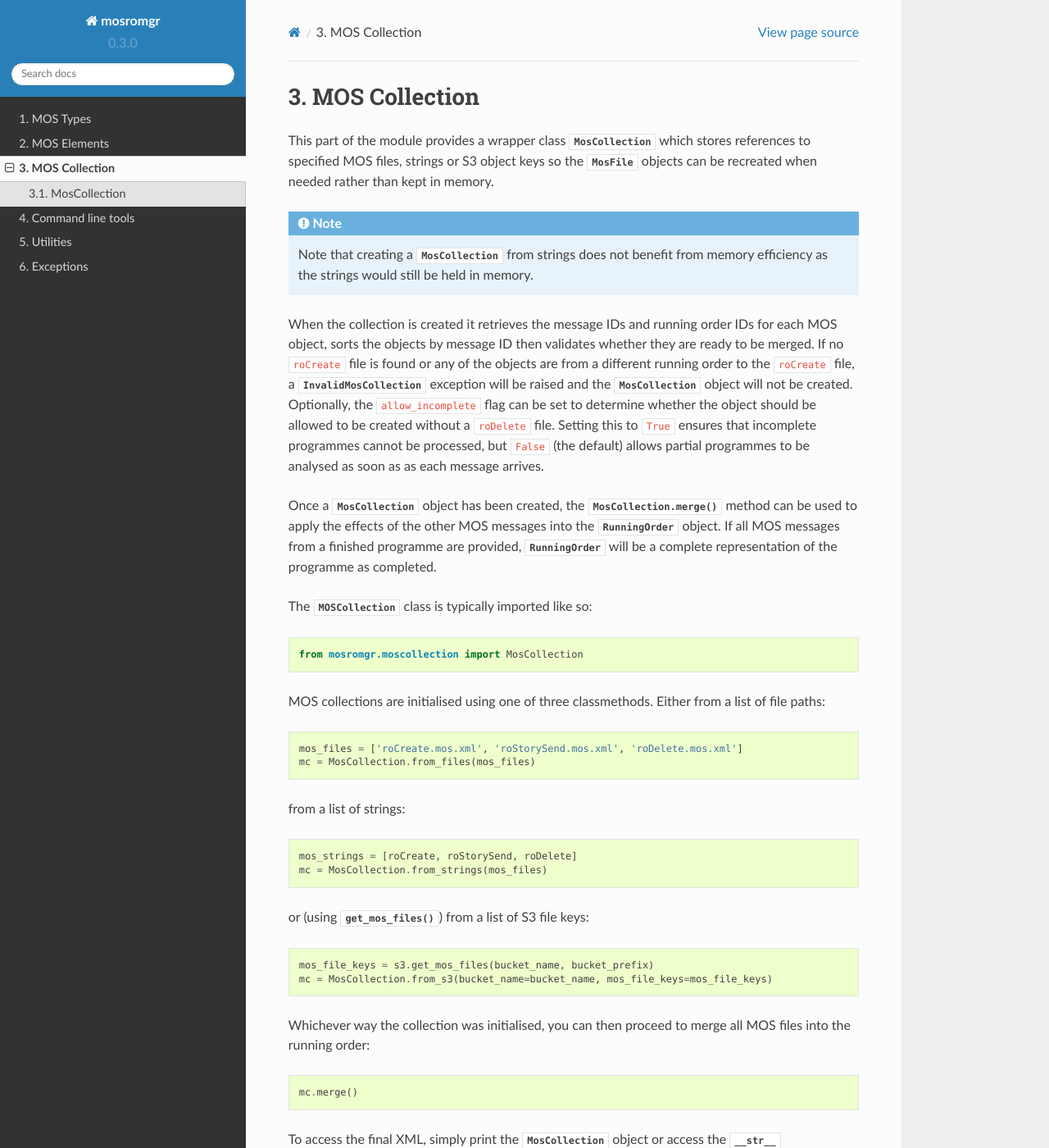
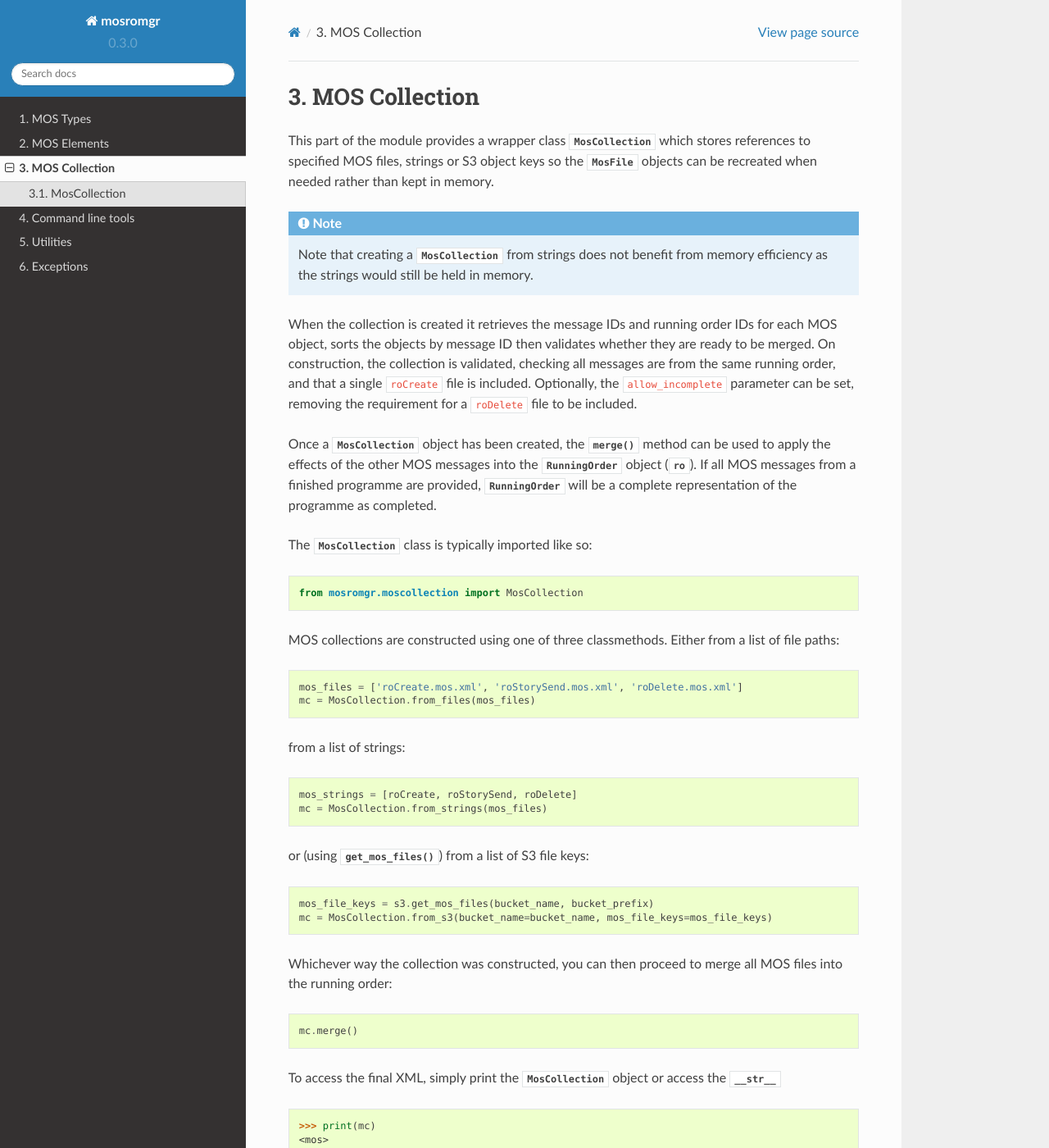
Before and after one commit to bbc/mosromgr, a Sphinx documentation site: the page built from docs/moscollection.rst, in a window 1280 px wide and 1400 px high. Shown: the whole window at 82% size. Built offline with Sphinx 7.4.7 and the Read the Docs theme 2.0.0, drawn with Linux system fonts in a browser that asks for light colours; some of the changed text lies outside the part shown.

Commit message:
Docs improvements

```diff
--- a/docs/moscollection.rst
+++ b/docs/moscollection.rst
@@ -4,10 +4,10 @@ MOS Collection
 
 .. module:: mosromgr.moscollection
 
-This part of the module provides a wrapper class
-:class:`MosCollection` which stores references to specified MOS
-files, strings or S3 object keys so the :class:`~mosromgr.mostypes.MosFile`
-objects can be recreated when needed rather than kept in memory.
+This part of the module provides a wrapper class :class:`MosCollection` which
+stores references to specified MOS files, strings or S3 object keys so the
+:class:`~mosromgr.mostypes.MosFile` objects can be recreated when needed rather
+than kept in memory.
 
 .. note::
     Note that creating a :class:`MosCollection` from strings does not benefit
@@ -15,27 +15,23 @@ objects can be recreated when needed rather than kept in memory.
 
 When the collection is created it retrieves the message IDs and running order
 IDs for each MOS object, sorts the objects by message ID then validates whether
-they are ready to be merged. If no ``roCreate`` file is found or any of the
-objects are from a different running order to the ``roCreate`` file, a
-:class:`~exc.InvalidMosCollection` exception will be raised and the
-:class:`MosCollection` object will not be created. Optionally, the
-``allow_incomplete`` flag can be set to determine whether the object should be
-allowed to be created without a ``roDelete`` file. Setting this to ``True``
-ensures that incomplete programmes cannot be processed, but ``False`` (the
-default) allows partial programmes to be analysed as soon as as each message
-arrives.
+they are ready to be merged. On construction, the collection is validated,
+checking all messages are from the same running order, and that a single
+``roCreate`` file is included. Optionally, the ``allow_incomplete`` parameter
+can be set, removing the requirement for a ``roDelete`` file to be included.
 
 Once a :class:`MosCollection` object has been created, the
-:meth:`MosCollection.merge` method can be used to apply the effects of the other
-MOS messages into the :class:`~mostypes.RunningOrder` object. If all MOS
-messages from a finished programme are provided, :class:`~mostypes.RunningOrder`
-will be a complete representation of the programme as completed.
+:meth:`~MosCollection.merge` method can be used to apply the effects of the
+other MOS messages into the :class:`~mosromgr.mostypes.RunningOrder` object
+(:attr:`~MosCollection.ro`). If all MOS messages from a finished programme are
+provided, :class:`~mosromgr.mostypes.RunningOrder` will be a complete
+representation of the programme as completed.
 
-The :class:`MOSCollection` class is typically imported like so::
+The :class:`MosCollection` class is typically imported like so::
 
     from mosromgr.moscollection import MosCollection
 
-MOS collections are initialised using one of three classmethods. Either from a
+MOS collections are constructed using one of three classmethods. Either from a
 list of file paths::
 
     mos_files = ['roCreate.mos.xml', 'roStorySend.mos.xml', 'roDelete.mos.xml']
@@ -52,29 +48,36 @@ keys::
     mos_file_keys = s3.get_mos_files(bucket_name, bucket_prefix)
     mc = MosCollection.from_s3(bucket_name=bucket_name, mos_file_keys=mos_file_keys)
 
-Whichever way the collection was initialised, you can then proceed to merge all
+Whichever way the collection was constructed, you can then proceed to merge all
 MOS files into the running order::
 
     mc.merge()
 
 To access the final XML, simply print the :class:`MosCollection` object or
-access the :attr:`__str__`
+access the :attr:`~MosCollection.__str__`
 
     >>> print(mc)
     <mos>
-      <mosID>"MOS ID"</mosID>
+      <mosID>MOS ID</mosID>
       <messageID>1234567</messageID>
       ...
     >>> s = str(mc)
     >>> s
     <mos>
-      <mosID>"MOS ID"</mosID>
+      <mosID>MOS ID</mosID>
       <messageID>1234567</messageID>
       ...
+
+.. note::
+
+    For merging a small number of files, or running in an environment without a
+    tight memory constraint, it may be preferred to avoid using
+    :class:`MosCollection` and instead simply construct a list of
+    :class:`MOSFile` objects.
 
 MosCollection
 =============
 
-.. autoclass:: MosCollection
+.. autoclass:: MosCollection()
     :members:
     :special-members: __str__
--- a/docs/moselements.rst
+++ b/docs/moselements.rst
@@ -55,7 +55,7 @@ accessible in the :class:`~mosromgr.mostypes.RunningOrder`
 
 .. note::
 
-    Note that these classes should not normally be initialised by the user, but
+    Note that these classes should not normally be constructed by the user, but
     instances of them can be found within :class:`~mosromgr.mostypes.MosFile`
     objects, so the following documentation is provided as a reference to how
     they can be used.
--- a/docs/mostypes.rst
+++ b/docs/mostypes.rst
@@ -16,7 +16,7 @@ MOS message classes are typically imported like so::
 
     from mosromgr.mostypes import RunningOrder
 
-MOS objects are initialised using one of three classmethods. Either from a file
+MOS objects are constructed using one of three classmethods. Either from a file
 path::
 
     ro = RunningOrder.from_file('roCreate.mos.xml')
@@ -30,9 +30,9 @@ from an XML string::
 
 or from an S3 file key::
 
-    ro = RunningOrder.from_s3(bucket_name, file_key)
+    ro = RunningOrder.from_s3(bucket_name='newsnight', mos_file_key='20200101/roCreate.mos.xml')
 
-Similarly, objects initialised using these classmethods on the :class:`MosFile`
+Similarly, objects constructed using these classmethods on the :class:`MosFile`
 base class will be automatically classified and an instance of the relevant
 class will be created::
 
--- a/docs/utils.rst
+++ b/docs/utils.rst
@@ -7,10 +7,6 @@ Utilities
 The various utilities are typically imported like so::
 
     from mosromgr.utils import s3
-
-or::
-
-    from mosromgr.utils.sns import SNS
 
 S3
 ==
```
Also changed, not shown: docs/exceptions.rst (+28 -1 lines), docs/index.rst (+16 -2 lines), 3 other files.
